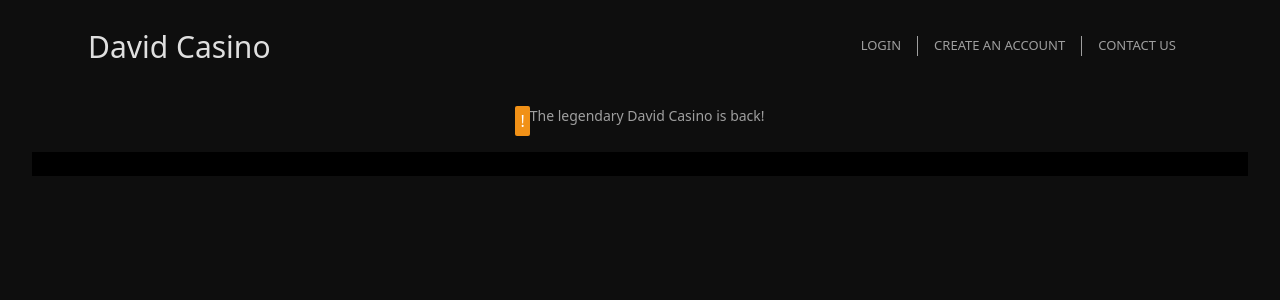
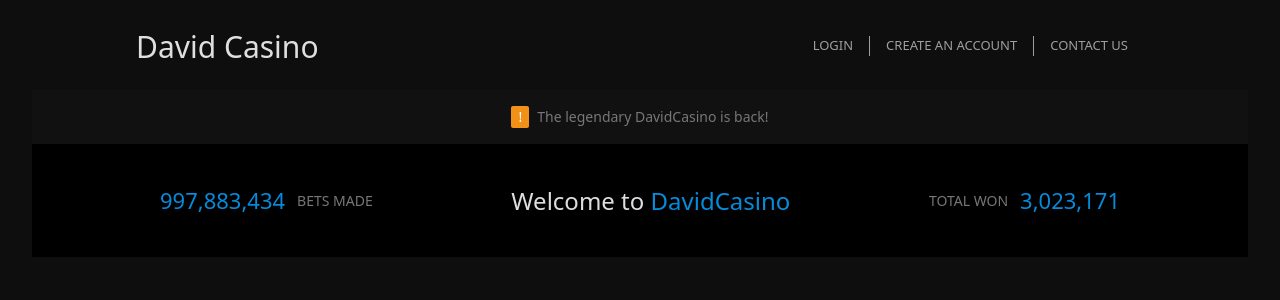
Before and after one commit to Devang1224/david_casino, a React (Vite) app: page / in a window 1280 px wide. Shown: the top 300 px of the page. Built offline with nearby package versions, Linux system fonts and the light colour scheme.

Commit message:
UI: hero section

```diff
--- a/src/components/Navbar.jsx
+++ b/src/components/Navbar.jsx
@@ -1,7 +1,7 @@
 const Navbar = () => {
   return (
     <nav className="w-full bg-appBlack h-[90px]">
-      <div className="flex items-center justify-between p-2 md:ml-20 md:mr-20">
+      <div className="flex items-center justify-between p-2 md:mx-32">
         <p className="text-3xl ">David Casino</p>
         <div className="flex items-center">
           <button className=" py-7 border-b-[2px] border-transparent hover:border-b-appBlue group   ">
--- /dev/null
+++ b/src/components/heroSection/HeroSection.jsx
@@ -0,0 +1,25 @@
+import React from "react";
+
+const HeroSection = () => {
+  return (
+    <div className="bg-black py-10">
+      <div className="flex items-center justify-between px-32">
+        <div className="flex items-center gap-3">
+          <p className="text-textBlue text-[22px]">997,883,434</p>
+          <p className="text-sm text-textGreyLight">BETS MADE</p>
+        </div>
+        <div className="flex items-center">
+          <p className="text-2xl">
+            Welcome to <span className="text-textBlue">DavidCasino</span>
+          </p>
+        </div>
+        <div className="flex items-center gap-3">
+          <p className="text-sm text-textGreyLight">TOTAL WON</p>
+          <p className="text-textBlue text-[22px]">3,023,171</p>
+        </div>
+      </div>
+    </div>
+  );
+};
+
+export default HeroSection;
--- a/src/index.css
+++ b/src/index.css
@@ -28,4 +28,10 @@
     .hover-white {
       @apply hover:text-white transition-colors duration-200 cursor-pointer;
     }
+
+    .flex-center {
+      @apply flex items-center justify-center;
+    }
+
+
 }
--- a/src/pages/Home.jsx
+++ b/src/pages/Home.jsx
@@ -1,20 +1,16 @@
 import React from "react";
+import HeroSection from "../components/heroSection/HeroSection";
 
 const Home = () => {
   return (
-    <div className="px-8 ">
-      <div className="py-4 flex justify-center">
-        <span className="px-[5px] py-[3px] text-white bg-[#F19117] rounded-sm ">
+    <div className="px-8">
+      <div className="py-4 flex justify-center gap-2 items-center bg-bgGreyDark">
+        <span className="px-[7px] py-[1px] text-white bg-[#F19117] rounded-sm text-sm ">
           !
         </span>
-        <span className="text-textGrey text-sm"> The legendary David Casino is back!</span>
+        <span className="text-textGreyLight text-sm"> The legendary DavidCasino is back!</span>
       </div>
-
-      <div className="bg-black py-3">
-          <div>
-
-          </div>
-      </div>
+    <HeroSection/>
     </div>
   );
 };
--- a/tailwind.config.js
+++ b/tailwind.config.js
@@ -9,7 +9,11 @@ export default {
       colors:{
         'appBlack':'#0E0E0E',
         'textGrey':'#9f9f9f',
-        'appBlue':'#008BD9'
+        'textGreyLight':'#777777',
+        'textBlue':'#058BDB',
+        'appBlue':'#008BD9',
+        'bgGreyDark':'#111111'
+
       }
     },
   },
```
